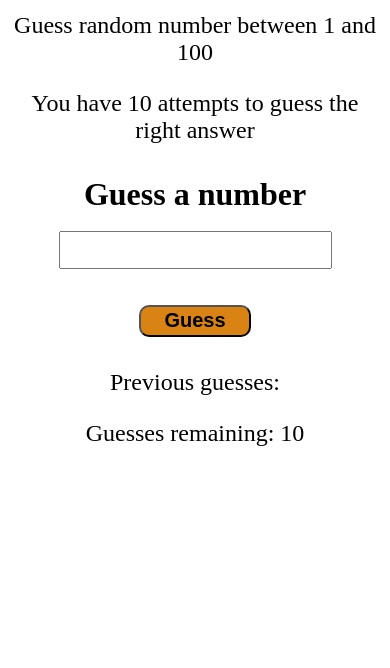
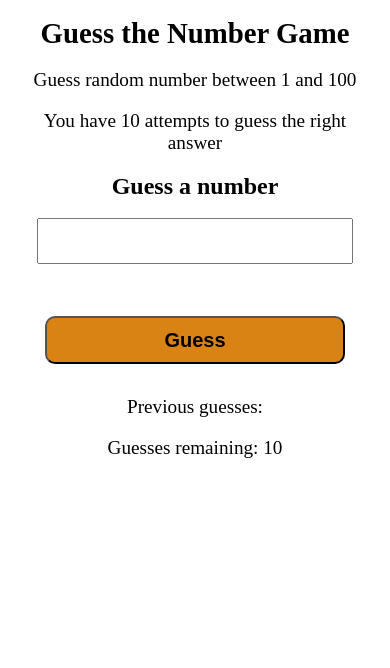
Before and after one commit to niraj0624/guess-number-game, a plain HTML site: page index.html in a window 390 px wide. Shown: the part 216-884 px from the top of the page. Before the commit the page ends 844 px from the top, so only its background shows below. Drawn offline with Linux system fonts and the light colour scheme.

Commit message:
updated .css file to make it responsive

```diff
--- a/style.css
+++ b/style.css
@@ -1,8 +1,13 @@
 body {
     display: flex;
+    flex-direction: column;
+    align-items: center;
     justify-content: center;
-    margin-top: 5rem;
+    min-height: 100vh;
+    margin-top: 2rem;
     overflow: hidden;
+    padding: 0 1rem;
+    box-sizing: border-box;
 }
 h1 {
     font-size: 2.5rem;
@@ -23,28 +28,58 @@ h1 {
     display: block;
     margin: 0 auto;
     text-align: center;
-    font-size: 20px;
-    height: 2rem;
+    font-size: 1.25rem;
+    height: 2.5rem;
+    width: 80%;
+    max-width: 400px;
 }
 #submit {
     display: block;
-    margin: 0 auto;
-    height: 2rem;
-    width: 7rem;
+    margin: 1rem auto;
+    height: 2.5rem;
+    width: 8rem;
     border-radius: 10px;
     text-align: center;
-    font-size: 20px;
+    font-size: 1.25rem;
     font-weight: bold;
     background-color: rgb(216, 131, 20);
+    cursor: pointer;
 }
-
 #result_box {
     margin-top: 2rem;
     text-align: center;
-    align-items: center;
     font-size: 1.5rem;
 }
 #hint {
     font-size: 2rem;
     font-weight: 500;
 }
+
+@media (max-width: 768px) {
+    body {
+        margin-top: 2rem;
+    }
+    h1 {
+        font-size: 1.8rem;
+    }
+    #guide {
+        font-size: 1.2rem;
+    }
+    #guess {
+        font-size: 1.5rem;
+        margin-top: 1rem;
+    }
+    #guessInput {
+        font-size: 1rem;
+        height: 2.5rem;
+        width: 90%;
+    }
+    #submit {
+        height: 3rem;
+        width: 90%;
+        max-width: 300px;
+    }
+    #result_box, #hint {
+        font-size: 1.2rem;
+    }
+}
```
